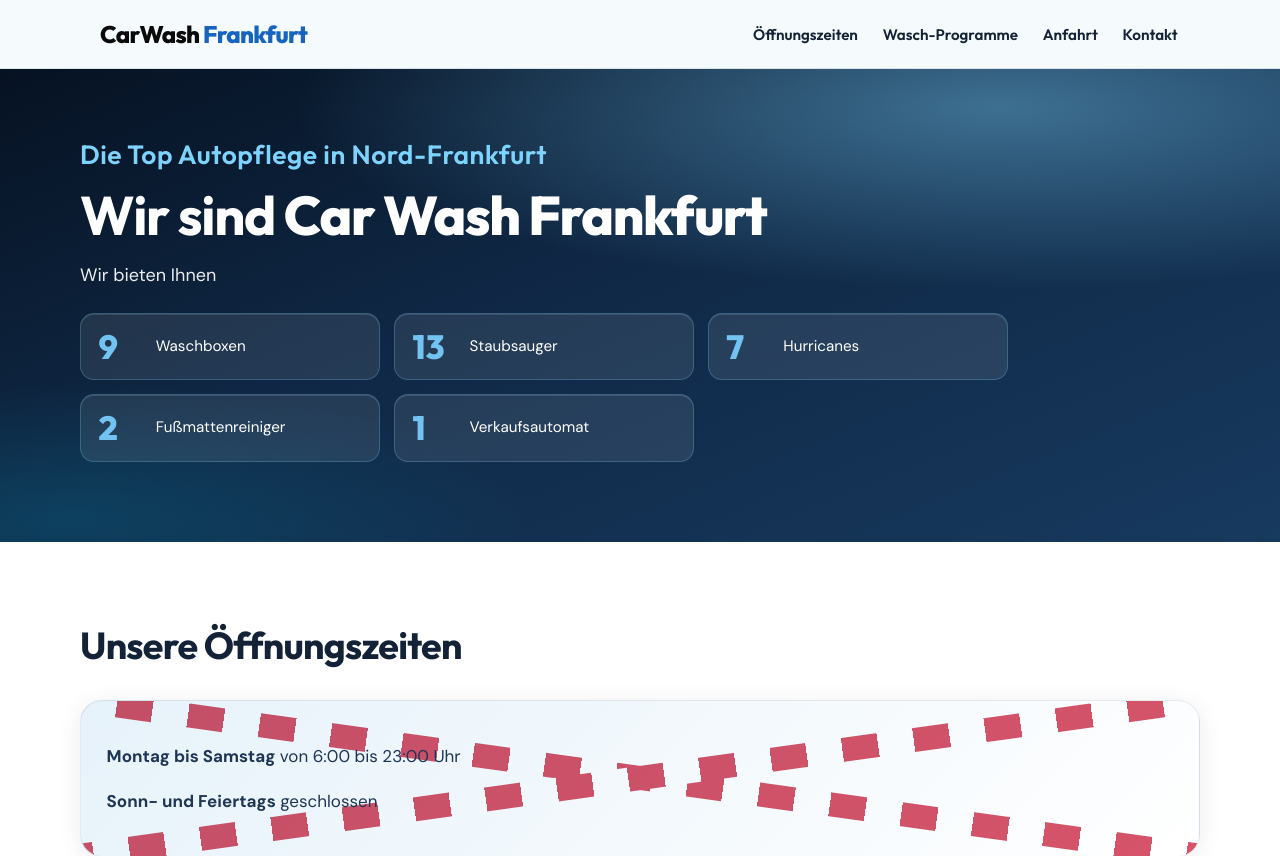
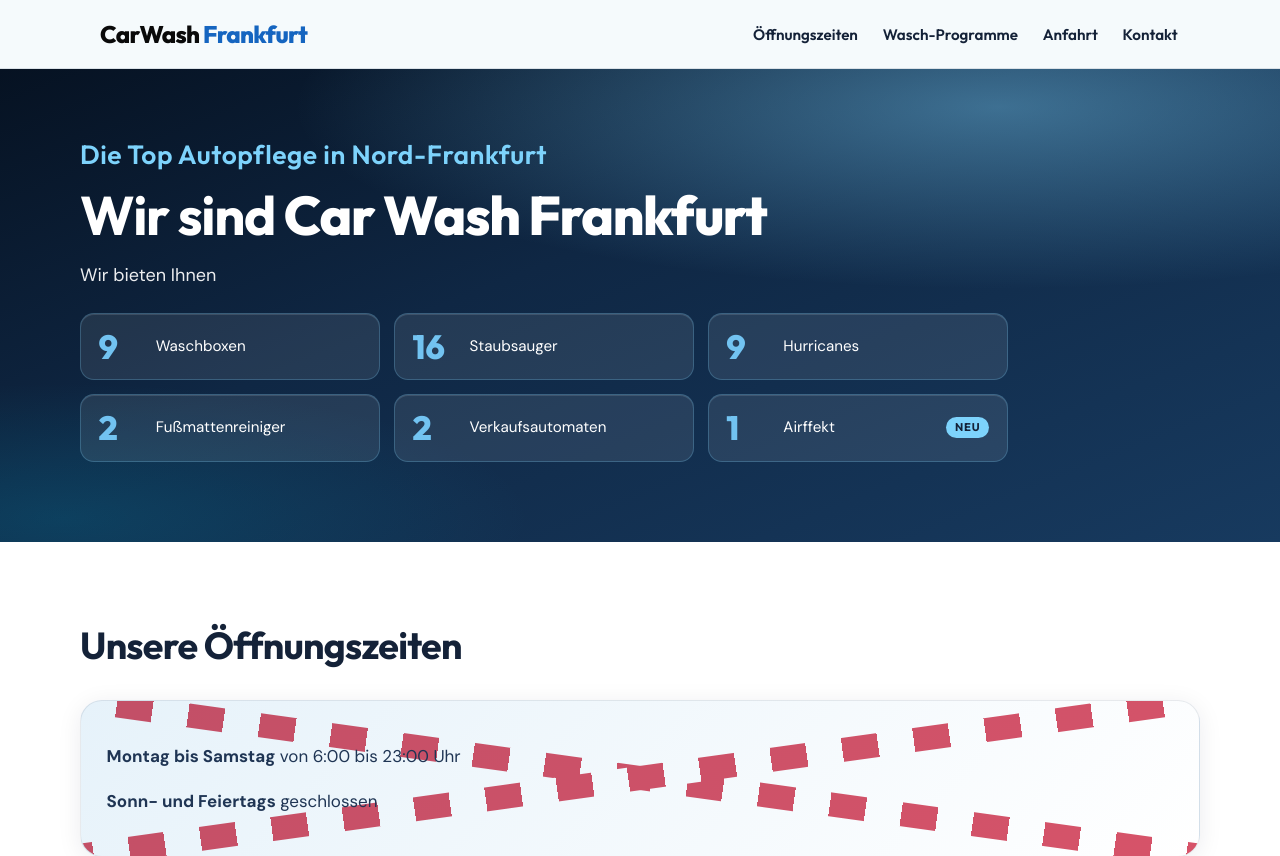
Before and after one commit to carwashfrankfurt/carwashfrankfurt.github.io, a plain HTML site: page index.html in a window 1280 px wide. Shown: the top 856 px of the page. Drawn offline with Linux system fonts and the light colour scheme.

Commit message:
Airffect

```diff
--- a/index.html
+++ b/index.html
@@ -3,7 +3,7 @@
 <head>
   <meta charset="UTF-8">
   <meta name="viewport" content="width=device-width, initial-scale=1">
-  <meta name="description" content="Car Wash Frankfurt — Autopflege in Nord-Frankfurt. SB-Waschboxen, Staubsauger, Hurricane, Mattenreiniger.">
+  <meta name="description" content="Car Wash Frankfurt — Autopflege in Nord-Frankfurt. SB-Waschboxen, Staubsauger, Hurricane, Airffekt-Trocknung, Mattenreiniger.">
   <title>Car Wash Frankfurt — Autopflege Nord-Frankfurt</title>
   <link rel="preconnect" href="https://fonts.googleapis.com">
   <link rel="preconnect" href="https://fonts.gstatic.com" crossorigin>
@@ -48,10 +48,11 @@
         <p class="showcase__lead">Wir bieten Ihnen</p>
         <ul class="stat-board">
           <li><span class="stat-board__num">9</span><span class="stat-board__lbl">Waschboxen</span></li>
-          <li><span class="stat-board__num">13</span><span class="stat-board__lbl">Staubsauger</span></li>
-          <li><span class="stat-board__num">7</span><span class="stat-board__lbl">Hurricanes</span></li>
+          <li><span class="stat-board__num">16</span><span class="stat-board__lbl">Staubsauger</span></li>
+          <li><span class="stat-board__num">9</span><span class="stat-board__lbl">Hurricanes</span></li>
           <li><span class="stat-board__num">2</span><span class="stat-board__lbl">Fußmattenreiniger</span></li>
-          <li><span class="stat-board__num">1</span><span class="stat-board__lbl">Verkaufsautomat</span></li>
+          <li><span class="stat-board__num">2</span><span class="stat-board__lbl">Verkaufsautomaten</span></li>
+          <li><span class="stat-board__num">1</span><span class="stat-board__lbl">Airffekt</span><span class="badge-new badge-new--invert">Neu</span></li>
         </ul>
       </div>
     </section>
@@ -86,6 +87,7 @@
         <div class="amenity-strip">
           <p><strong>Staubsauger</strong><span class="amenity-strip__sep">:</span><span class="amenity-strip__val">Immer offen</span></p>
           <p><strong>Hurricane</strong><span class="amenity-strip__sep">:</span><span class="amenity-strip__val">Immer offen</span></p>
+          <p><strong>Airffekt</strong><span class="amenity-strip__sep">:</span><span class="amenity-strip__val">Immer offen</span></p>
           <p><strong>Verkaufsautomat</strong><span class="amenity-strip__sep">:</span><span class="amenity-strip__val">Immer offen</span></p>
           <p><strong>Mattenreiniger</strong><span class="amenity-strip__sep">:</span><span class="amenity-strip__val">Immer offen</span></p>
         </div>
@@ -235,6 +237,14 @@
             </div>
             <div class="feature-tile__media feature-tile__media--empty" aria-hidden="true"></div>
           </article>
+
+          <article class="feature-tile feature-tile--plain" id="airffekt">
+            <div class="feature-tile__text">
+              <h2 class="feature-tile__title">Airffekt <span class="badge-new">Neu</span></h2>
+              <p>Luft mit 500&nbsp;km/h bläst Ihr Auto trocken — ohne Nachwischen und ohne Kalkflecken</p>
+            </div>
+            <div class="feature-tile__media feature-tile__media--empty" aria-hidden="true"></div>
+          </article>
         </div>
       </div>
     </section>
--- a/style.css
+++ b/style.css
@@ -10,6 +10,7 @@
   --cyan-deep: #007e99;
   --sky: #7dd3fc;
   --stat: #72c3f1;
+  --badge: #00657a;
   --danger: #c8102e;
   --program-red: #c8102e;
   --program-blue: #1e5aa8;
@@ -685,6 +686,30 @@ html.nav-open .masthead__menu-btn::after {
   color: var(--ink);
 }
 
+/* —— „Neu"-Badge —— */
+.badge-new {
+  display: inline-block;
+  flex: 0 0 auto;
+  align-self: center;
+  vertical-align: middle;
+  font-family: var(--font-display);
+  font-weight: 700;
+  font-size: 0.7rem;
+  line-height: 1;
+  letter-spacing: 0.08em;
+  text-transform: uppercase;
+  padding: 0.3rem 0.55rem;
+  border-radius: 999px;
+  background: var(--badge);
+  color: var(--white);
+}
+
+/* Auf dunklem Grund umgekehrt, sonst verschwindet das Pill im Navy */
+.badge-new--invert {
+  background: var(--sky);
+  color: var(--ink);
+}
+
 /* —— Feature tiles —— */
 .feature-deck {
   display: grid;
@@ -693,21 +718,10 @@ html.nav-open .masthead__menu-btn::after {
   align-items: stretch;
 }
 
-@media (min-width: 30rem) and (max-width: 50.9375rem) {
+/* Four tiles: 2×2 — photo tiles on top, text-only tiles below */
+@media (min-width: 30rem) {
   .feature-deck {
     grid-template-columns: repeat(2, minmax(0, 1fr));
-    gap: clamp(1.25rem, 2.5vw, 1.75rem);
-  }
-
-  /* Three tiles: avoid a lone empty cell on the second row */
-  .feature-deck .feature-tile:nth-child(3):last-child {
-    grid-column: 1 / -1;
-  }
-}
-
-@media (min-width: 51rem) {
-  .feature-deck {
-    grid-template-columns: repeat(3, minmax(0, 1fr));
     gap: clamp(1.25rem, 2.5vw, 1.75rem);
   }
 }
```
